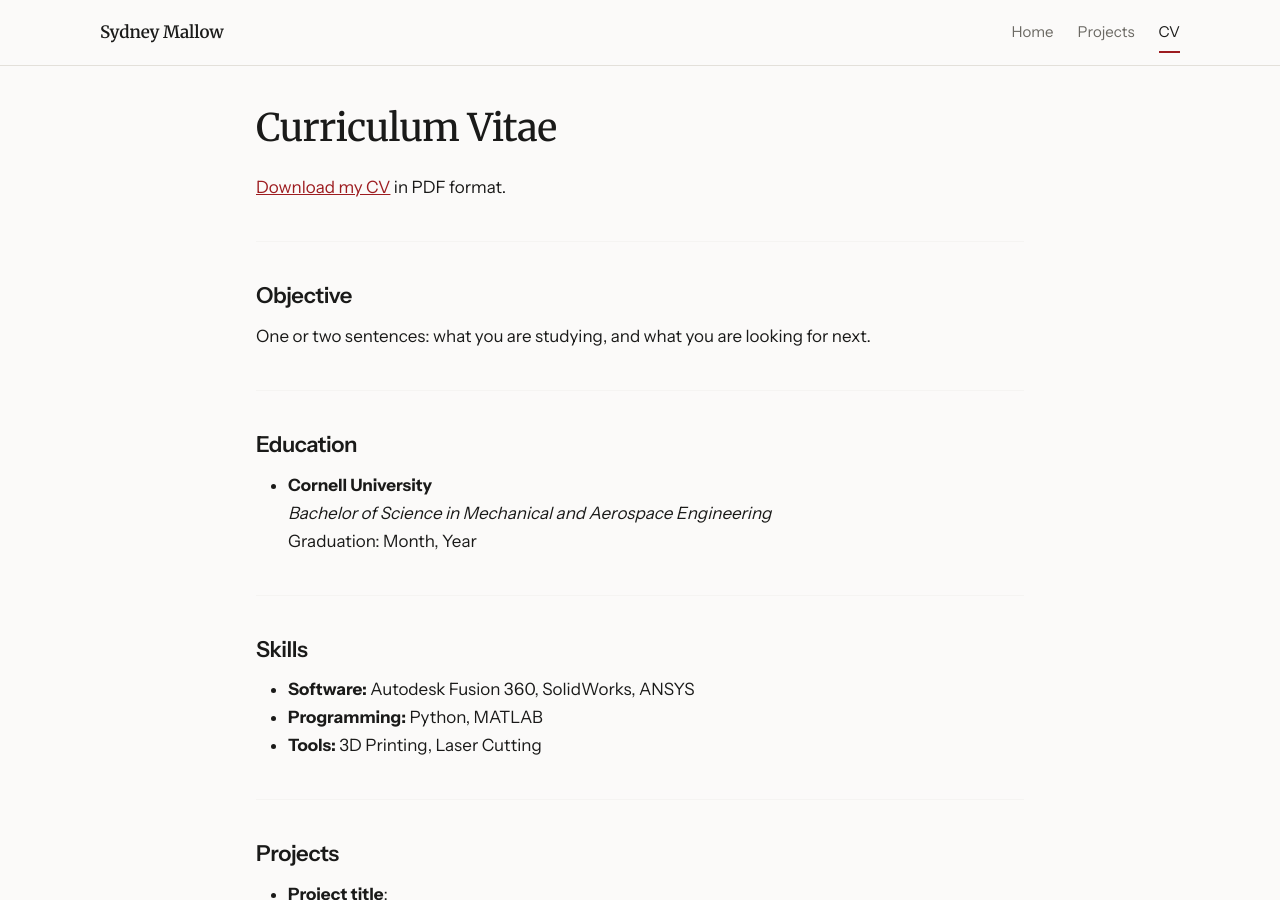
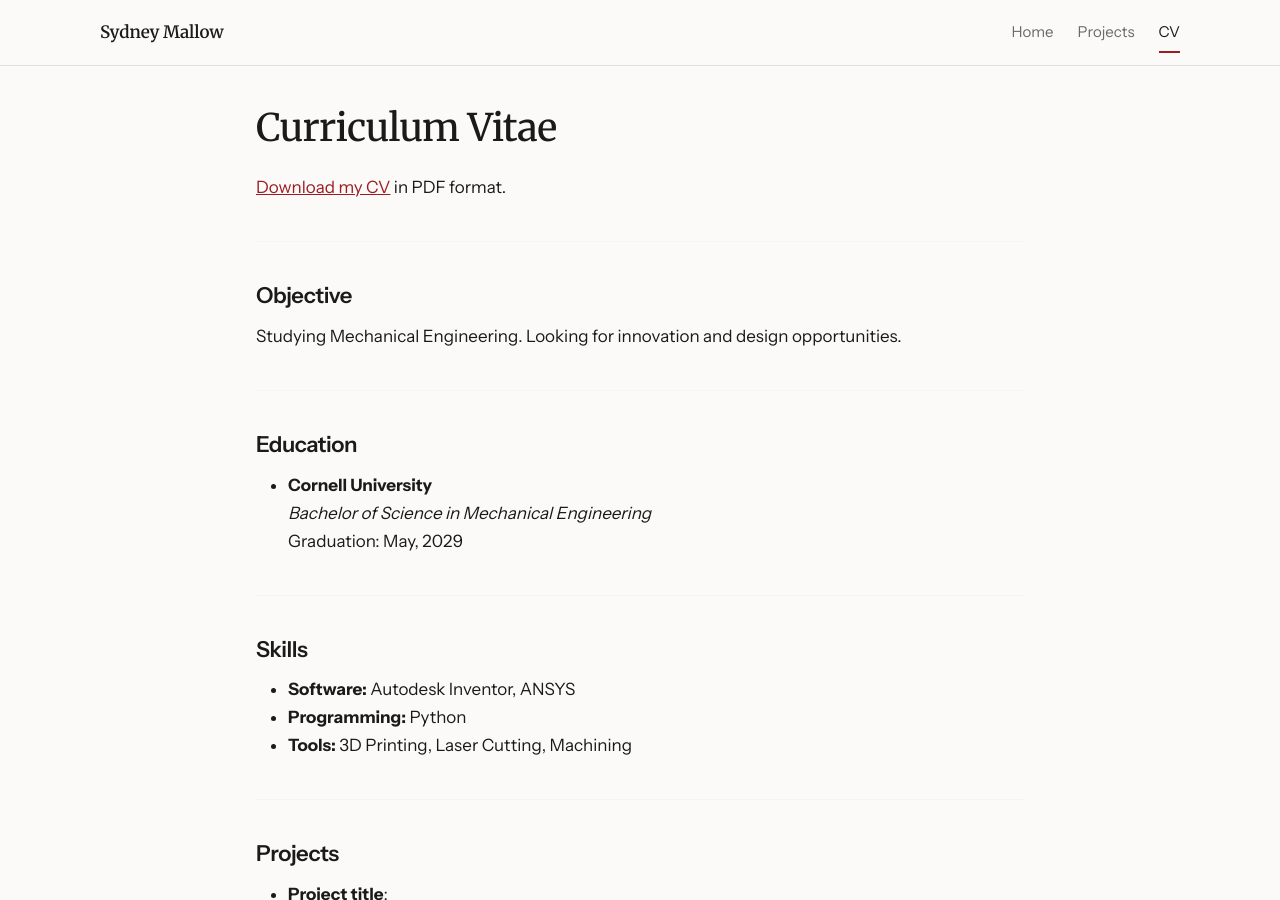
Before and after one commit to code360-creator/Portfolio, a Jekyll site: the page built from _pages/cv.md, in a window 1280 px wide and 900 px high. Built offline with Jekyll 4.4.1, drawn with Linux system fonts in a browser that asks for light colours.

Commit message:
updated text

```diff
--- a/_config.yml
+++ b/_config.yml
@@ -11,7 +11,7 @@ title                    : Sydney Mallow
 name                     : Sydney Mallow
 # One line about you. It appears under your name on the home page, and it is
 # what search engines and messaging apps show when someone shares your link.
-description              : "Mechanical engineering student at Cornell. Like logic puzzles, animals, and playing sports."
+description              : "Mechanical engineering student at Cornell. Likes logic puzzles, animals, and playing sports."
 
 # Theme and Style
 theme: jekyll-theme-minimal
--- a/_pages/cv.md
+++ b/_pages/cv.md
@@ -11,21 +11,21 @@ permalink: /cv/
 ---
 
 ## Objective
-One or two sentences: what you are studying, and what you are looking for next.
+Studying Mechanical Engineering. Looking for innovation and design opportunities.
 
 ---
 
 ## Education
 - **Cornell University**
-  *Bachelor of Science in Mechanical and Aerospace Engineering*
-  Graduation: Month, Year
+  *Bachelor of Science in Mechanical Engineering*
+  Graduation: May, 2029
 
 ---
 
 ## Skills
-- **Software:** Autodesk Fusion 360, SolidWorks, ANSYS
-- **Programming:** Python, MATLAB
-- **Tools:** 3D Printing, Laser Cutting
+- **Software:** Autodesk Inventor, ANSYS
+- **Programming:** Python
+- **Tools:** 3D Printing, Laser Cutting, Machining
 
 ---
 
```
Also changed, not shown: index.md (+1 -1 lines).
